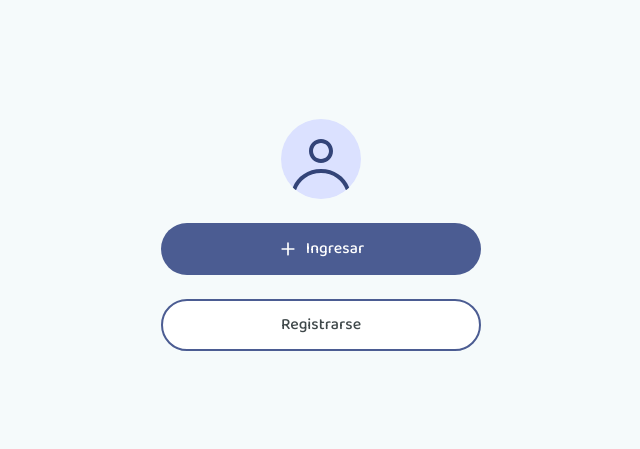
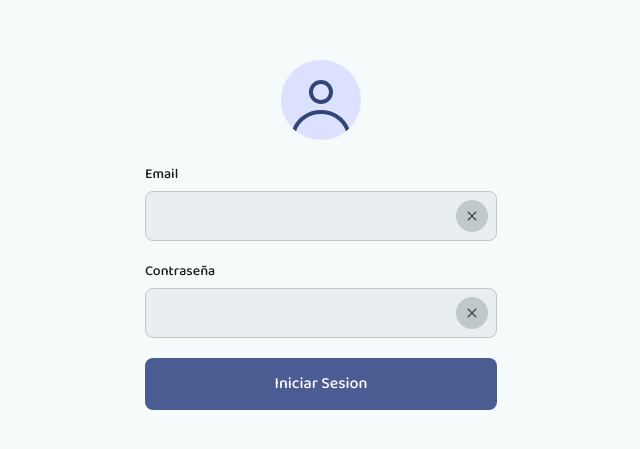
Before and after one commit to andresgxUniandes/ux-mejoramiento-experiencia-usuario-web, an Angular app: page /ingresar in a window 1280 px wide. Shown: the part 165-614 px from the top of the page, without its empty margins (319-959 px from the left). Built offline with nearby package versions, Linux system fonts and the light colour scheme.

Commit message:
Se agrega pagina login

```diff
--- a/src/app/app.routes.ts
+++ b/src/app/app.routes.ts
@@ -2,7 +2,7 @@ import { Routes } from '@angular/router';
 
 export const routes: Routes = [
   { path: '', loadComponent: () => import('./pages/welcome/welcome.component').then(m => m.WelcomeComponent) },
-  { path: 'ingresar', loadComponent: () => import('./pages/welcome/welcome.component').then(m => m.WelcomeComponent) }, // TODO: pantalla de login
+  { path: 'ingresar', loadComponent: () => import('./pages/login/login.component').then(m => m.LoginComponent) },
   { path: 'registrar', loadComponent: () => import('./pages/register/register.component').then(m => m.RegisterComponent) },
   { path: 'como-funciona', loadComponent: () => import('./pages/como-funciona/como-funciona.component').then(m => m.ComoFuncionaComponent) },
   { path: 'dashboard', loadComponent: () => import('./pages/dashboard/dashboard.component').then(m => m.DashboardComponent) },
--- /dev/null
+++ b/src/app/pages/login/login.component.css
@@ -0,0 +1,138 @@
+.login {
+  min-height: 100vh;
+  display: flex;
+  align-items: center;
+  justify-content: center;
+  padding: 1.5rem;
+  background: var(--color-surface);
+}
+
+.login__card {
+  display: flex;
+  flex-direction: column;
+  align-items: center;
+  gap: 1.5rem;
+  max-width: 22rem;
+  width: 100%;
+}
+
+.login__icon {
+  width: 5rem;
+  height: 5rem;
+  display: block;
+  object-fit: contain;
+}
+
+.login__form {
+  display: flex;
+  flex-direction: column;
+  gap: 1.25rem;
+  width: 100%;
+}
+
+.field {
+  display: flex;
+  flex-direction: column;
+  gap: 0.375rem;
+}
+
+.field__label {
+  font-size: 0.875rem;
+  font-weight: 500;
+  color: var(--color-on-surface);
+}
+
+.field__input-wrap {
+  position: relative;
+  display: flex;
+  align-items: center;
+  background: var(--color-surface-container);
+  border-radius: 0.5rem;
+  border: 1px solid var(--color-outline-variant);
+  transition: border-color 0.2s, box-shadow 0.2s;
+}
+
+.field__input-wrap:focus-within {
+  border-color: var(--color-primary);
+  box-shadow: 0 0 0 2px var(--color-primary-container);
+}
+
+.field__input {
+  flex: 1;
+  width: 100%;
+  padding: 0.75rem 2.75rem 0.75rem 1rem;
+  font-family: inherit;
+  font-size: 1rem;
+  color: var(--color-on-surface);
+  background: transparent;
+  border: none;
+  outline: none;
+}
+
+.field__input::placeholder {
+  color: var(--color-on-surface-variant);
+}
+
+.field__clear {
+  position: absolute;
+  right: 0.5rem;
+  display: flex;
+  align-items: center;
+  justify-content: center;
+  width: 2rem;
+  height: 2rem;
+  padding: 0;
+  color: var(--color-on-surface-variant);
+  background: var(--color-outline-variant);
+  border: none;
+  border-radius: 50%;
+  cursor: pointer;
+  transition: background 0.2s, color 0.2s;
+}
+
+.field__clear:hover {
+  color: var(--color-on-surface);
+  background: var(--color-outline);
+}
+
+.field__clear:focus-visible {
+  outline: 2px solid var(--color-primary);
+  outline-offset: 2px;
+}
+
+.btn {
+  display: inline-flex;
+  align-items: center;
+  justify-content: center;
+  gap: 0.5rem;
+  width: 100%;
+  padding: 0.875rem 1.5rem;
+  font-family: inherit;
+  font-size: 1rem;
+  font-weight: 500;
+  line-height: 1.25;
+  border-radius: 0.5rem;
+  border: 2px solid transparent;
+  background: var(--color-primary);
+  color: var(--color-on-primary);
+  cursor: pointer;
+  transition: filter 0.2s;
+}
+
+.btn:focus-visible {
+  outline: 2px solid var(--color-primary);
+  outline-offset: 2px;
+}
+
+.btn--primary {
+  background: var(--color-primary);
+  color: var(--color-on-primary);
+}
+
+.btn--primary:hover {
+  filter: brightness(1.08);
+}
+
+.btn--primary:active {
+  filter: brightness(0.95);
+}
--- /dev/null
+++ b/src/app/pages/login/login.component.html
@@ -0,0 +1,47 @@
+<div class="login">
+  <div class="login__card">
+    <img src="/icon-user.svg" alt="" class="login__icon" width="90" height="90" aria-hidden="true" />
+
+    <form [formGroup]="form" (ngSubmit)="onSubmit()" class="login__form">
+      <div class="field">
+        <label for="email" class="field__label">Email</label>
+        <div class="field__input-wrap">
+          <input
+            id="email"
+            type="email"
+            formControlName="email"
+            class="field__input"
+            placeholder=" "
+            autocomplete="email"
+          />
+          <button type="button" class="field__clear" aria-label="Borrar" (click)="clearField('email')">
+            <svg xmlns="http://www.w3.org/2000/svg" viewBox="0 0 24 24" fill="currentColor" width="16" height="16" aria-hidden="true">
+              <path d="M19 6.41L17.59 5 12 10.59 6.41 5 5 6.41 10.59 12 5 17.59 6.41 19 12 13.41 17.59 19 19 17.59 13.41 12z"/>
+            </svg>
+          </button>
+        </div>
+      </div>
+
+      <div class="field">
+        <label for="password" class="field__label">Contraseña</label>
+        <div class="field__input-wrap">
+          <input
+            id="password"
+            type="password"
+            formControlName="password"
+            class="field__input"
+            placeholder=" "
+            autocomplete="current-password"
+          />
+          <button type="button" class="field__clear" aria-label="Borrar" (click)="clearField('password')">
+            <svg xmlns="http://www.w3.org/2000/svg" viewBox="0 0 24 24" fill="currentColor" width="16" height="16" aria-hidden="true">
+              <path d="M19 6.41L17.59 5 12 10.59 6.41 5 5 6.41 10.59 12 5 17.59 6.41 19 12 13.41 17.59 19 19 17.59 13.41 12z"/>
+            </svg>
+          </button>
+        </div>
+      </div>
+
+      <button type="submit" class="btn btn--primary">Iniciar Sesion</button>
+    </form>
+  </div>
+</div>
--- /dev/null
+++ b/src/app/pages/login/login.component.ts
@@ -0,0 +1,44 @@
+import { Component, OnInit } from '@angular/core';
+import { Router, RouterLink } from '@angular/router';
+import { Title } from '@angular/platform-browser';
+import { ReactiveFormsModule, FormBuilder, FormGroup, Validators } from '@angular/forms';
+
+@Component({
+  selector: 'app-login',
+  standalone: true,
+  imports: [ReactiveFormsModule, RouterLink],
+  templateUrl: './login.component.html',
+  styleUrl: './login.component.css',
+})
+export class LoginComponent implements OnInit {
+  form: FormGroup;
+
+  constructor(
+    private fb: FormBuilder,
+    private title: Title,
+    private router: Router,
+  ) {
+    this.form = this.fb.group({
+      email: ['', [Validators.required, Validators.email]],
+      password: ['', [Validators.required]],
+    });
+  }
+
+  ngOnInit(): void {
+    this.title.setTitle('Login');
+  }
+
+  clearField(controlName: string): void {
+    this.form.get(controlName)?.setValue('');
+  }
+
+  onSubmit(): void {
+    if (this.form.invalid) {
+      this.form.markAllAsTouched();
+      return;
+    }
+    // TODO: llamar al servicio de login
+    console.log('Login', this.form.value);
+    this.router.navigate(['/dashboard']);
+  }
+}
```
Also changed, not shown: 1 other file (tests, documents, lock files or other folders).
